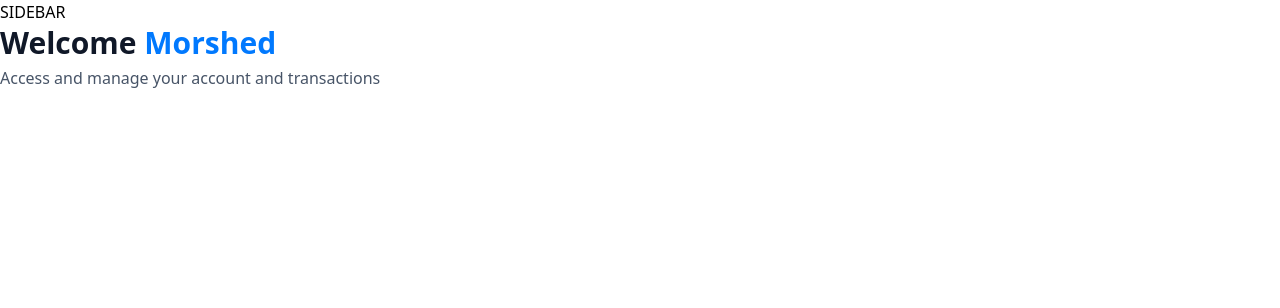
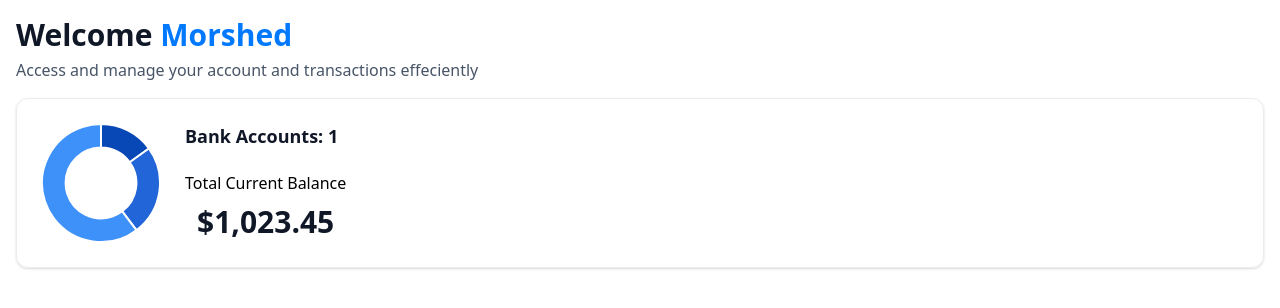
Before and after one commit to golam-morshed/lazybanking, a Next.js app: page / in a window 1280 px wide. Shown: the top 308 px of the page. Built offline with nearby package versions, Linux system fonts and the light colour scheme.

Commit message:
add bank balance chart

```diff
--- a/app/(root)/layout.tsx
+++ b/app/(root)/layout.tsx
@@ -6,7 +6,8 @@ export default function RootLayout({
 }>) {
   return (
     <main>
-        SIDEBAR
+        {/* SIDEBAR */}
+
         {children}
     </main>
   );
--- a/app/(root)/page.tsx
+++ b/app/(root)/page.tsx
@@ -1,19 +1,25 @@
 import React from 'react'
 import HeaderBox from '@/components/HeaderBox';
+import TotalBalanceBox from '@/components/TotalBalanceBox';
 
 const Home = () => {
   const loggedIn = {firstName: 'Morshed'}
   return (
     <section className='home'>
-      <div className='home-container'>
-        <header className='home-header'>
+      <div className='home-container w-full mx-4'>
+        <header className='home-header my-4'>
           <HeaderBox
             type='greeting'
             title= 'Welcome'
             user={loggedIn?.firstName}
-            subtext='Access and manage your account and transactions'
+            subtext='Access and manage your account and transactions effeciently'
           />
         </header>
+        <TotalBalanceBox
+        accounts={[]}
+        totalBanks={1}
+        totalCurrentBalance={1023.45}
+        />
       </div>
     </section>
   )
--- a/app/globals.css
+++ b/app/globals.css
@@ -359,10 +359,6 @@
     @apply relative size-5 max-xl:w-full max-xl:flex max-xl:justify-center max-xl:items-center;
   }
 
-  .footer_image-mobile {
-    @apply relative size-5;
-  }
-
   /* Sidebar */
   .sidebar {
     @apply sticky left-0 top-0 flex h-screen w-fit flex-col  justify-between border-r border-gray-200 bg-white pt-8 text-white max-md:hidden sm:p-4 xl:p-6 2xl:w-[355px];
--- /dev/null
+++ b/components/AnnimatedCountUp.tsx
@@ -0,0 +1,16 @@
+'use client'
+import React from 'react'
+import CountUp from 'react-countup'
+
+const AnnimatedCountUp = ({amount}: {amount: number   }) => {
+  return (
+    <CountUp
+    end={amount}
+    separator=","
+    decimals={2}
+    prefix="$"
+    />
+  )
+}
+
+export default AnnimatedCountUp
--- /dev/null
+++ b/components/DoghnutChart.tsx
@@ -0,0 +1,39 @@
+'use client'
+import React from 'react'
+import { Chart, ArcElement, Tooltip, Legend } from 'chart.js';
+import { Doughnut } from 'react-chartjs-2'
+Chart.register(ArcElement, Tooltip, Legend);
+
+const DoghnutChart = () => {
+    const data = {
+        labels: [
+          'Bank 1',
+          'Bank 2',
+          'Bank 3'
+        ],
+        datasets: [{
+          label: 'Banks',
+          data: [1250, 2050, 5000],
+          backgroundColor: [
+            '#0747b6',
+            '#2265d8',
+            '#3f91fa'
+          ],
+        }]
+      };
+  return (
+    <Doughnut
+    data={data}
+    options={{
+        cutout: "60%",
+        plugins: {
+            legend: {
+                display: false
+            }
+        }
+    }}
+    />
+  )
+}
+
+export default DoghnutChart
--- /dev/null
+++ b/components/TotalBalanceBox.tsx
@@ -0,0 +1,30 @@
+import React from 'react'
+import AnnimatedCountUp from './AnnimatedCountUp'
+import DoghnutChart from './DoghnutChart';
+
+const TotalBalanceBox = ({
+    accounts = [],
+    totalBanks,
+    totalCurrentBalance
+}: TotalBalanceBoxProps) => {
+  return (
+    <section className='total-balance'>
+        <div className='total-balance-chart'>
+        <DoghnutChart />
+        </div>
+        <div className="flex flex-col gap-6">
+            <h2 className="header-2">Bank Accounts: {totalBanks}</h2>
+            <div className="flex flex-col gap-2">
+                <p className="total-balce-label">Total Current Balance</p>
+                <div className="total-balance-amount flex-center">
+                    <AnnimatedCountUp
+                    amount={totalCurrentBalance}
+                    />
+                </div>
+            </div>
+        </div>
+    </section>
+  )
+}
+
+export default TotalBalanceBox
--- a/package.json
+++ b/package.json
@@ -9,8 +9,11 @@
     "lint": "next lint"
   },
   "dependencies": {
+    "chart.js": "^4.4.4",
     "next": "14.2.15",
     "react": "^18",
+    "react-chartjs-2": "^5.2.0",
+    "react-countup": "^6.5.3",
     "react-dom": "^18",
     "tailwindcss-animate": "^1.0.7"
   },
--- a/types/index.d.ts
+++ b/types/index.d.ts
@@ -202,7 +202,7 @@ declare interface BankTabItemProps {
   appwriteItemId?: string;
 }
 
-declare interface TotlaBalanceBoxProps {
+declare interface TotalBalanceBoxProps {
   accounts: Account[];
   totalBanks: number;
   totalCurrentBalance: number;
```
Also changed, not shown: 1 other file (tests, documents, lock files or other folders).
